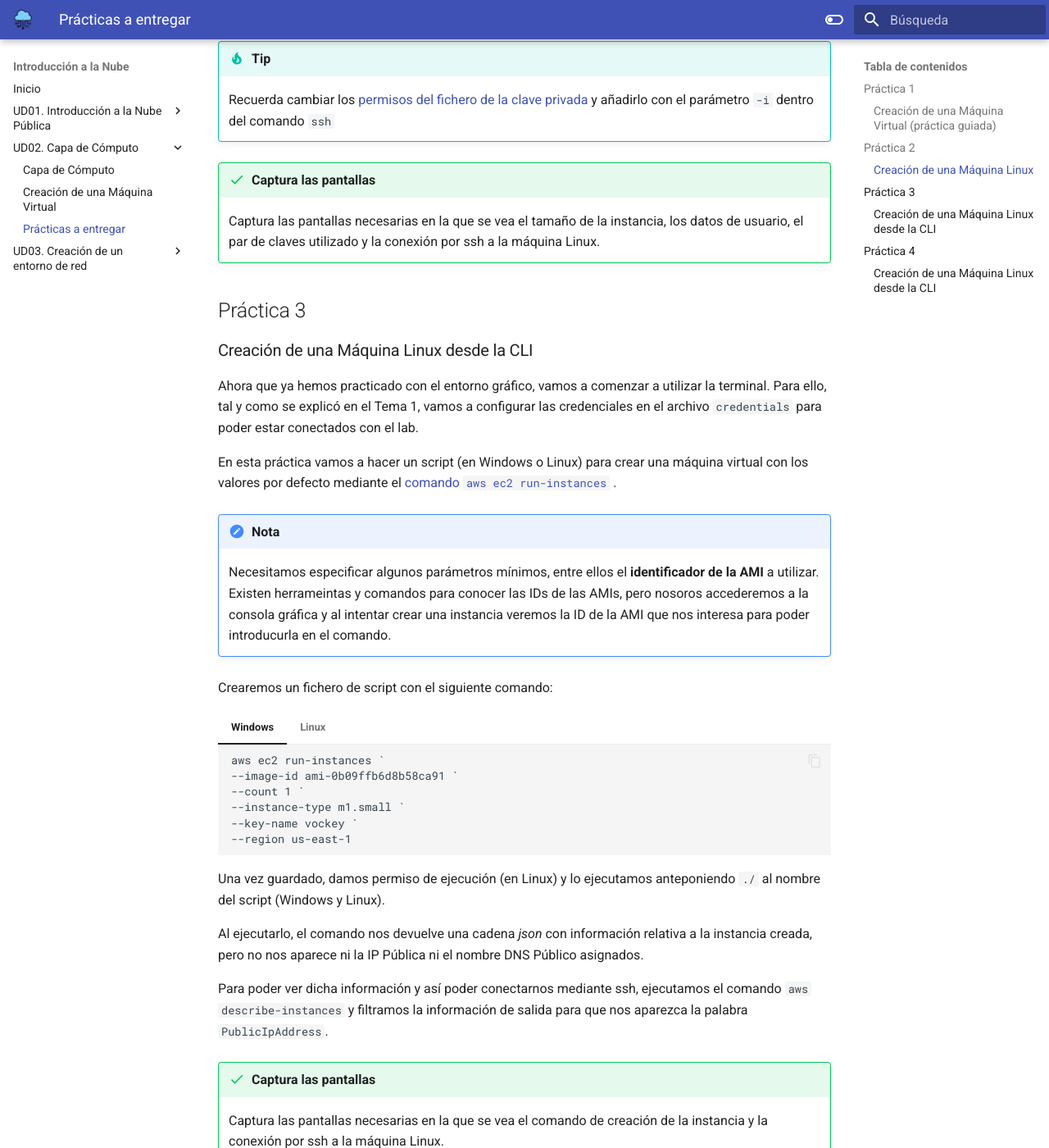
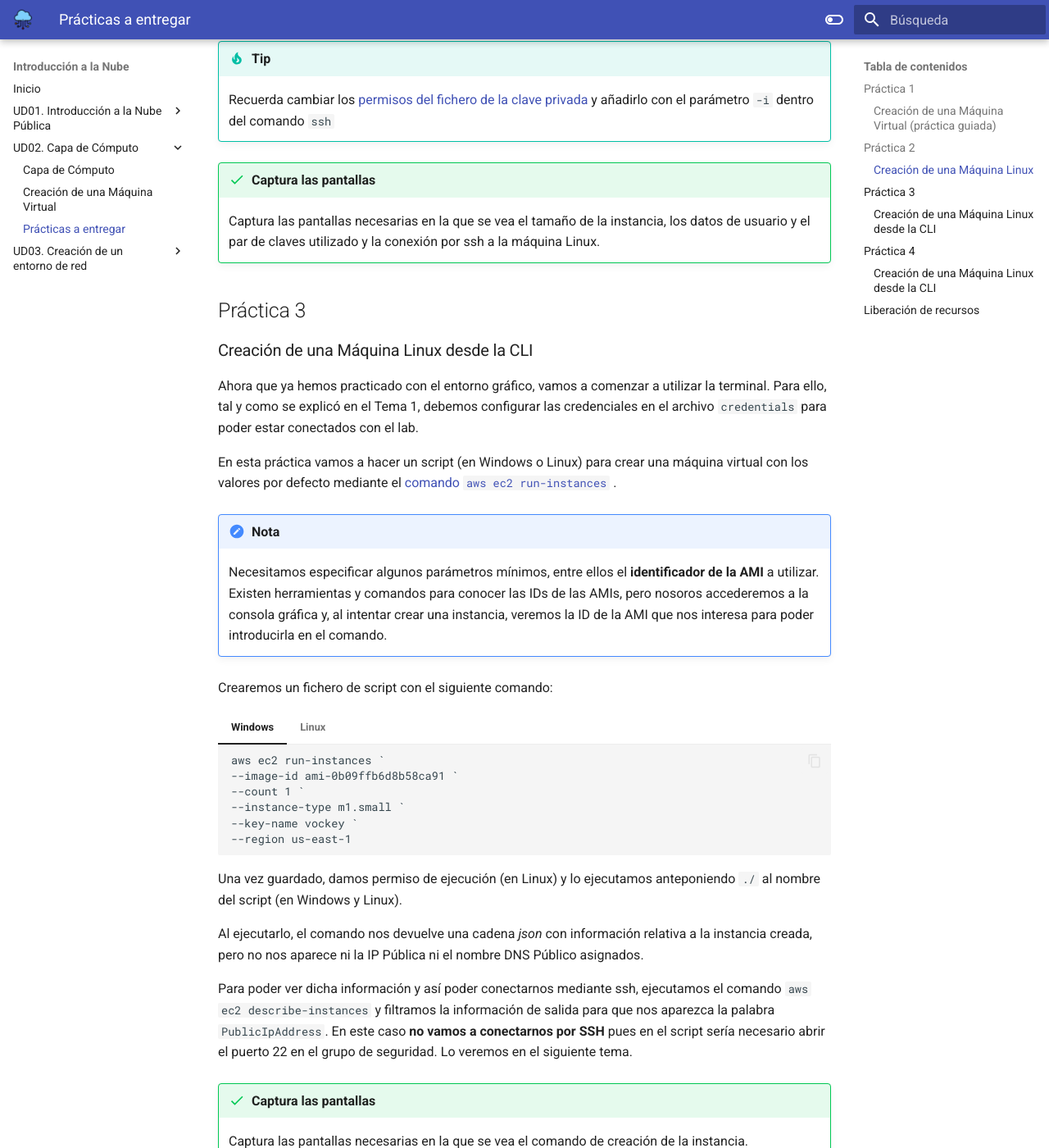
Before and after one commit to IES-CAMP-DE-MORVEDRE/optativa-cloud, an MkDocs documentation site: the page built from docs/ud02/practica2.md, in a window 1280 px wide and 1400 px high, scrolled down 840 px. Shown: the whole window at 82% size. Built offline with MkDocs 1.6.1 and Material for MkDocs 9.7.7, drawn with Linux system fonts in a browser that asks for light colours; some of the changed text lies outside the part shown.

Commit message:
Cambios menores en práctica 2

````diff
--- a/docs/ud02/practica2.md
+++ b/docs/ud02/practica2.md
@@ -12,7 +12,7 @@
 
 Queremos que el tamaño de la máquina se adapte a esa función de servidor de Base de Datos. Decide tú qué **familia** de instancias utilizar.
 
-Como sistema operativo utilizaremos **Ubuntu**, y deseamos que al crearse la máquina se instale automáticamente el paquete del gestor de base de datos **mysql**.
+Como sistema operativo utilizaremos **Ubuntu**, y deseamos que al crearse la máquina se **instale automáticamente** el paquete del gestor de base de datos **mysql**.
 
 No vamos a utilizar el par de claves del laboratorio, sino **crear un par de claves nuevo** para conectarnos por ssh. El usuario de conexión será el que nos cree [por defecto](https://docs.aws.amazon.com/es_es/AWSEC2/latest/UserGuide/managing-users.html#ami-default-user-names).
 
@@ -24,17 +24,17 @@
     Recuerda cambiar los [permisos del fichero de la clave privada](https://docs.aws.amazon.com/es_es/AWSEC2/latest/UserGuide/connection-prereqs-general.html#connection-prereqs-private-key) y añadirlo con el parámetro `-i` dentro del comando `ssh`
 
 !!! success "Captura las pantallas"
-    Captura las pantallas necesarias en la que se vea el tamaño de la instancia, los datos de usuario, el par de claves utilizado y la conexión por ssh a la máquina Linux.
+    Captura las pantallas necesarias en la que se vea el tamaño de la instancia, los datos de usuario y el par de claves utilizado y la conexión por ssh a la máquina Linux.
 
 ## Práctica 3
 ### Creación de una Máquina Linux desde la CLI
 
-Ahora que ya hemos practicado con el entorno gráfico, vamos a comenzar a utilizar la terminal. Para ello, tal y como se explicó en el Tema 1, vamos a configurar las credenciales en el archivo `credentials` para poder estar conectados con el lab.
+Ahora que ya hemos practicado con el entorno gráfico, vamos a comenzar a utilizar la terminal. Para ello, tal y como se explicó en el Tema 1, debemos configurar las credenciales en el archivo `credentials` para poder estar conectados con el lab.
 
 En esta práctica vamos a hacer un script (en Windows o Linux) para crear una máquina virtual con los valores por defecto mediante el [comando `aws ec2 run-instances`](https://docs.aws.amazon.com/cli/latest/userguide/cli-services-ec2-instances.html) .
 
 !!! note "Nota"
-    Necesitamos especificar algunos parámetros mínimos, entre ellos el **identificador de la AMI** a utilizar. Existen herrameintas y comandos para conocer las IDs de las AMIs, pero nosoros accederemos a la consola gráfica y al intentar crear una instancia veremos la ID de la AMI que nos interesa para poder introducurla en el comando.
+    Necesitamos especificar algunos parámetros mínimos, entre ellos el **identificador de la AMI** a utilizar. Existen herramientas y comandos para conocer las IDs de las AMIs, pero nosoros accederemos a la consola gráfica y, al intentar crear una instancia, veremos la ID de la AMI que nos interesa para poder introducirla en el comando.
 
 Crearemos un fichero de script con el siguiente comando:
 
@@ -58,14 +58,14 @@
     --region us-east-1
     ```
 
-Una vez guardado, damos permiso de ejecución (en Linux) y lo ejecutamos anteponiendo `./` al nombre del script (Windows y Linux).
+Una vez guardado, damos permiso de ejecución (en Linux) y lo ejecutamos anteponiendo `./` al nombre del script (en Windows y Linux).
 
 Al ejecutarlo, el comando nos devuelve una cadena *json* con información relativa a la instancia creada, pero no nos aparece ni la IP Pública ni el nombre DNS Público asignados.
 
-Para poder ver dicha información y así poder conectarnos mediante ssh, ejecutamos el comando `aws describe-instances` y filtramos la información de salida para que nos aparezca la palabra `PublicIpAddress`.
+Para poder ver dicha información y así poder conectarnos mediante ssh, ejecutamos el comando `aws ec2 describe-instances` y filtramos la información de salida para que nos aparezca la palabra `PublicIpAddress`. En este caso **no vamos a conectarnos por SSH** pues en el script sería necesario abrir el puerto 22 en el grupo de seguridad. Lo veremos en el siguiente tema.
 
 !!! success "Captura las pantallas"
-    Captura las pantallas necesarias en la que se vea el comando de creación de la instancia y la conexión por ssh a la máquina Linux.
+    Captura las pantallas necesarias en la que se vea el comando de creación de la instancia.
 
 
 ## Práctica 4
@@ -74,4 +74,14 @@
 Modifica el script de la práctica anterior para lanzar una nueva instancia cuyo tamño sea `t2.micro`, la AMI sea una basada en Debian y el par de claves sea el creado en la práctica 2.
 
 !!! success "Captura las pantallas"
-    Captura las pantallas necesarias en la que se vea el script y la conexión por ssh a la máquina Linux.
+    Captura las pantallas necesarias en la que se vea el script y la ejecución del mismo.
+
+___
+
+## Liberación de recursos
+
+Una vez finalizada la práctica hay que eliminar los recursos creados para que no nos consuman crédito:
+
+- Termina todas la instancias. En el panel de EC2, con las instancias seleccionadas, pulsamos sobre la Acción **Terminar (eliminar) instancia**. Nos informa que el volumen EBS asociado también se eliminará.
+
+Recuerda finalizar el laboratorio cuando acabes con las prácticas.
````
